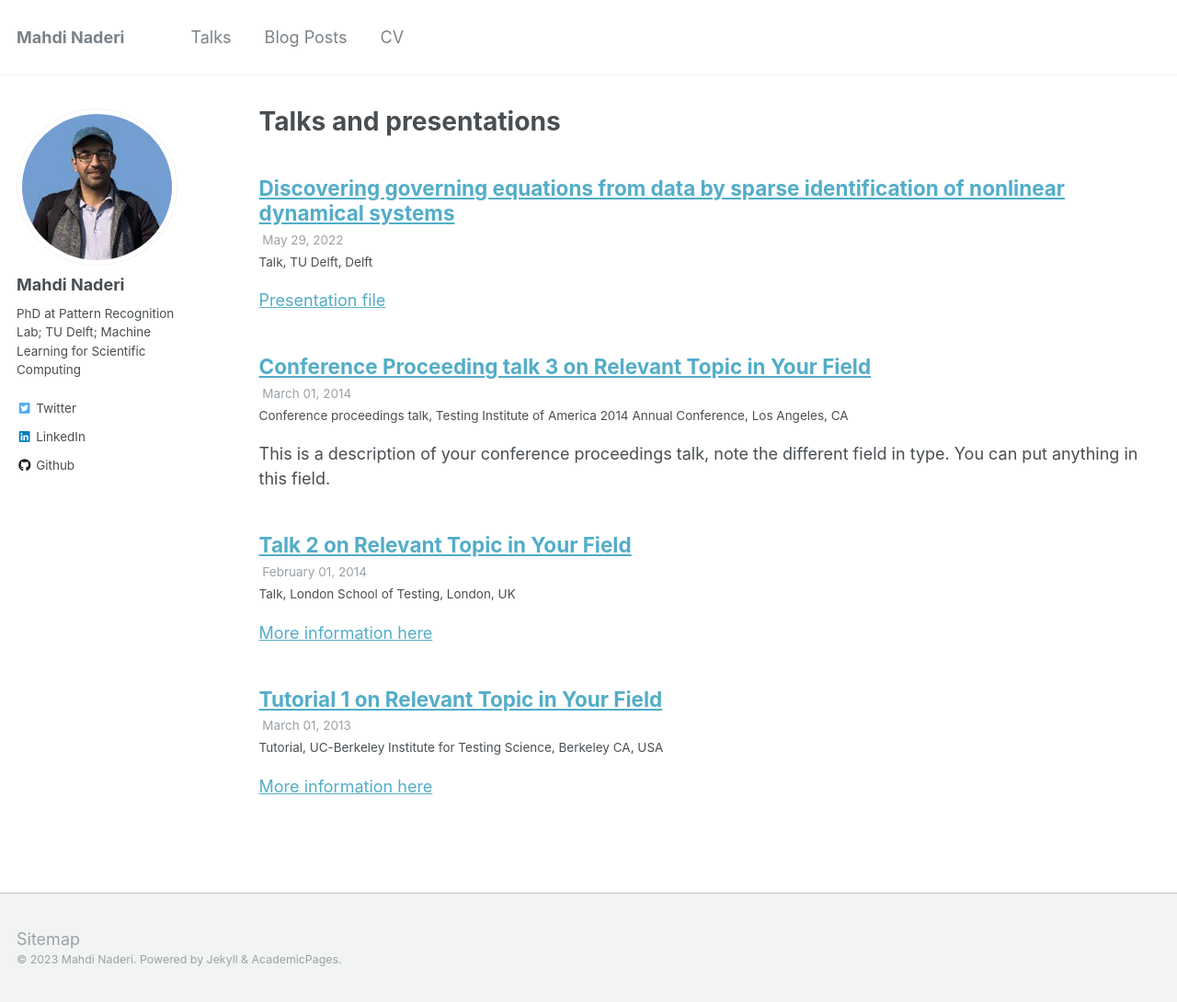
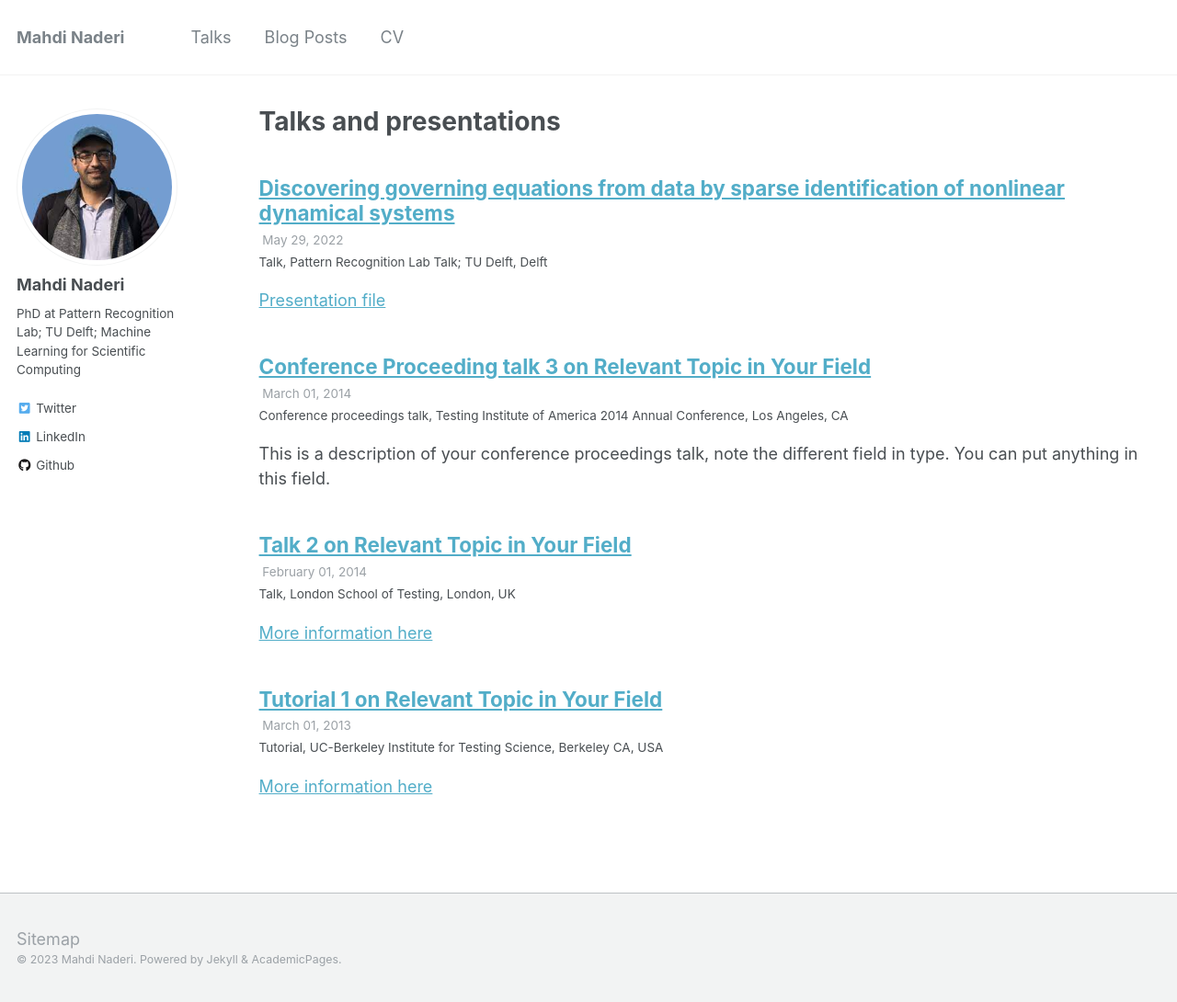
Before and after one commit to mnaderib/mnaderib.github.io, a Jekyll site: the page built from _pages/talks.html, in a window 1280 px wide and 1090 px high. Shown: the whole window at 92% size. Built offline with Jekyll 4.4.1, drawn with Linux system fonts in a browser that asks for light colours.

Commit message:
Update 2022-05-09-talk-1.md

```diff
--- a/_talks/2022-05-09-talk-1.md
+++ b/_talks/2022-05-09-talk-1.md
@@ -3,7 +3,7 @@ title: "Discovering governing equations from data by sparse identification of no
 collection: talks
 type: "Talk"
 permalink: /talks/2022-05-29-talk-1
-venue: "TU Delft"
+venue: "Pattern Recognition Lab Talk; TU Delft"
 date: 2022-05-29
 location: "Delft"
 ---
```
